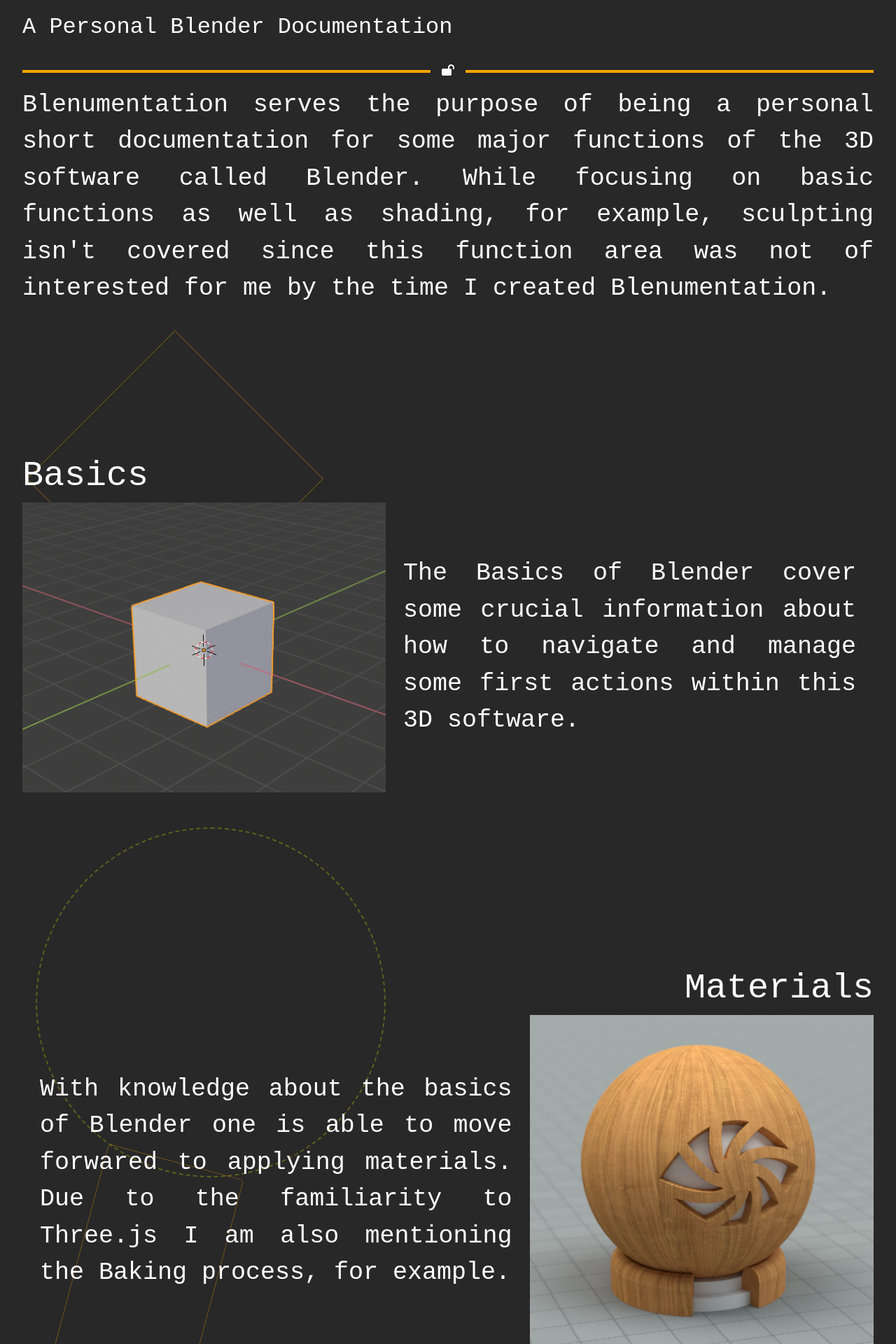
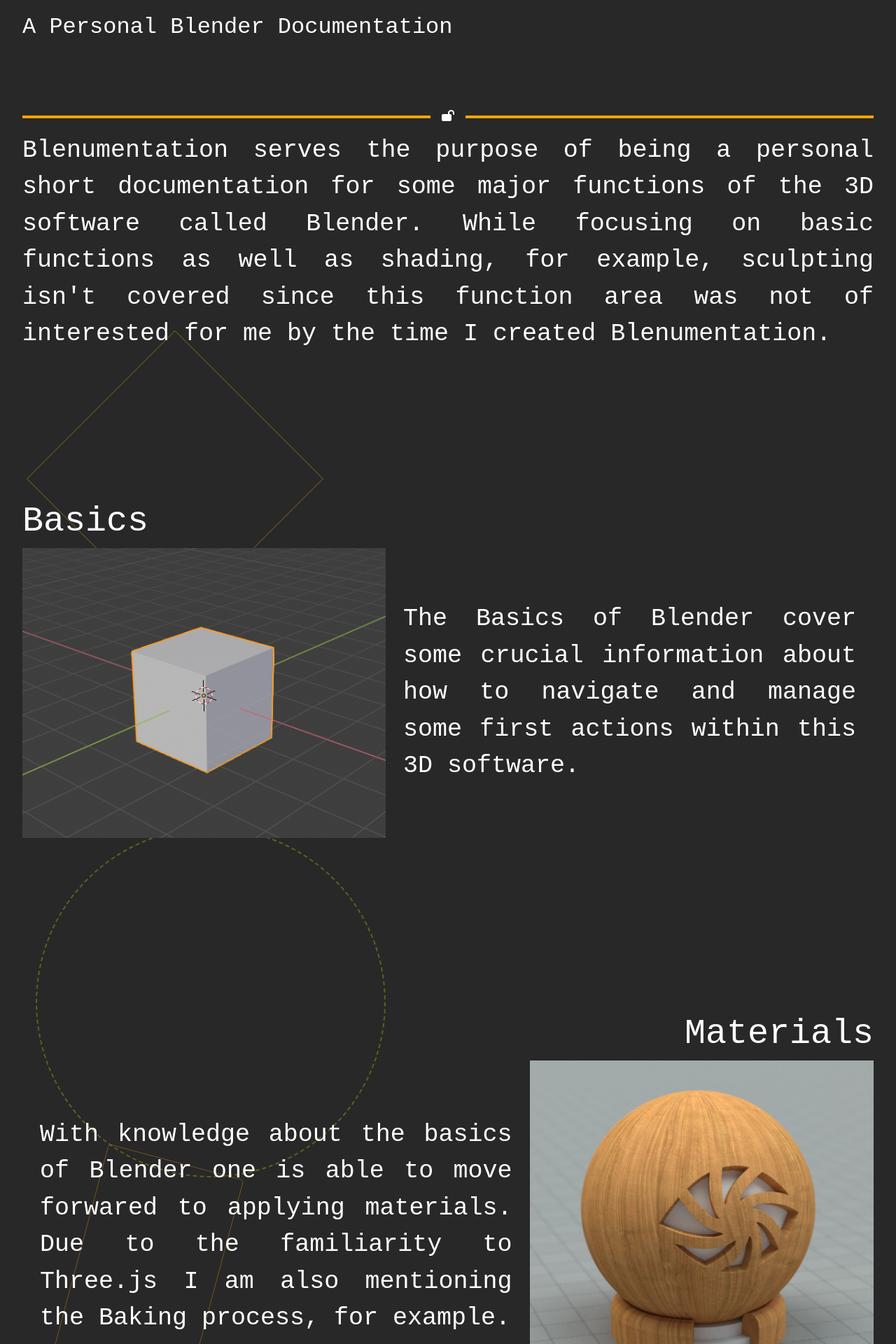
Before and after one commit to Matthes-Baer/Blenumentation, a SvelteKit app: page / in a window 1280 px wide. Shown: the part 247-2167 px from the top of the page at 70% size. Built offline with nearby package versions, Linux system fonts and the light colour scheme.

Commit message:
fix: fixed onMount transition for background stuff

```diff
--- a/src/components/home/FirstPartTitle.svelte
+++ b/src/components/home/FirstPartTitle.svelte
@@ -49,7 +49,7 @@
 	}
 	.subtitle {
 		font-size: 2.5vw;
-		min-height: 85px;
+		min-height: 150px;
 	}
 
 	@media only screen and (max-width: 900px) {
--- a/src/components/ui/HomepageBackgroundStuff.svelte
+++ b/src/components/ui/HomepageBackgroundStuff.svelte
@@ -43,14 +43,16 @@
 	.container {
 		position: absolute;
 		z-index: 0;
+		opacity: 0;
+		background-color: transparent;
 	}
 	.line {
-		background-color: transparent;
 		border-right: 4px double yellow;
 		width: 25px;
 		height: 750px;
 		rotate: 135deg;
 		opacity: 0.35;
+		transition: opacity 1s;
 	}
 
 	.square {
@@ -59,26 +61,17 @@
 		height: 300px;
 		opacity: 0.35;
 		rotate: -45deg;
-		transition: transform 1s;
-
-		&:hover {
-			transform: scale(1.1);
-		}
+		transition: opacity 1s;
 	}
 	.rectangle {
-		background-color: transparent;
 		border: 1px solid var(--secondary-color);
 		width: 200px;
 		height: 400px;
 		opacity: 0.35;
 		rotate: 15deg;
 		border-radius: 5px;
-		transition: transform 1.5s;
+		transition: opacity 1s;
 		transition-timing-function: cubic-bezier(0.455, 0.03, 0.515, 0.955);
-
-		&:hover {
-			transform: scale(0.85);
-		}
 	}
 	.triangleHalf {
 		border-top: 1px solid var(--third-color);
@@ -88,20 +81,16 @@
 		rotate: 45deg;
 		opacity: 0.8;
 		border-top-right-radius: 25px;
+		transition: opacity 1s;
 	}
 
 	.circle {
-		background-color: transparent;
 		border: 2px dashed yellow;
 		border-radius: 50%;
 		width: 500px;
 		height: 500px;
 		opacity: 0.25;
-		transition: transform 1.5s;
+		transition: opacity 1s;
 		transition-timing-function: cubic-bezier(0.6, 0.04, 0.98, 0.335);
-
-		&:hover {
-			transform: scale(1.2);
-		}
 	}
 </style>
```
